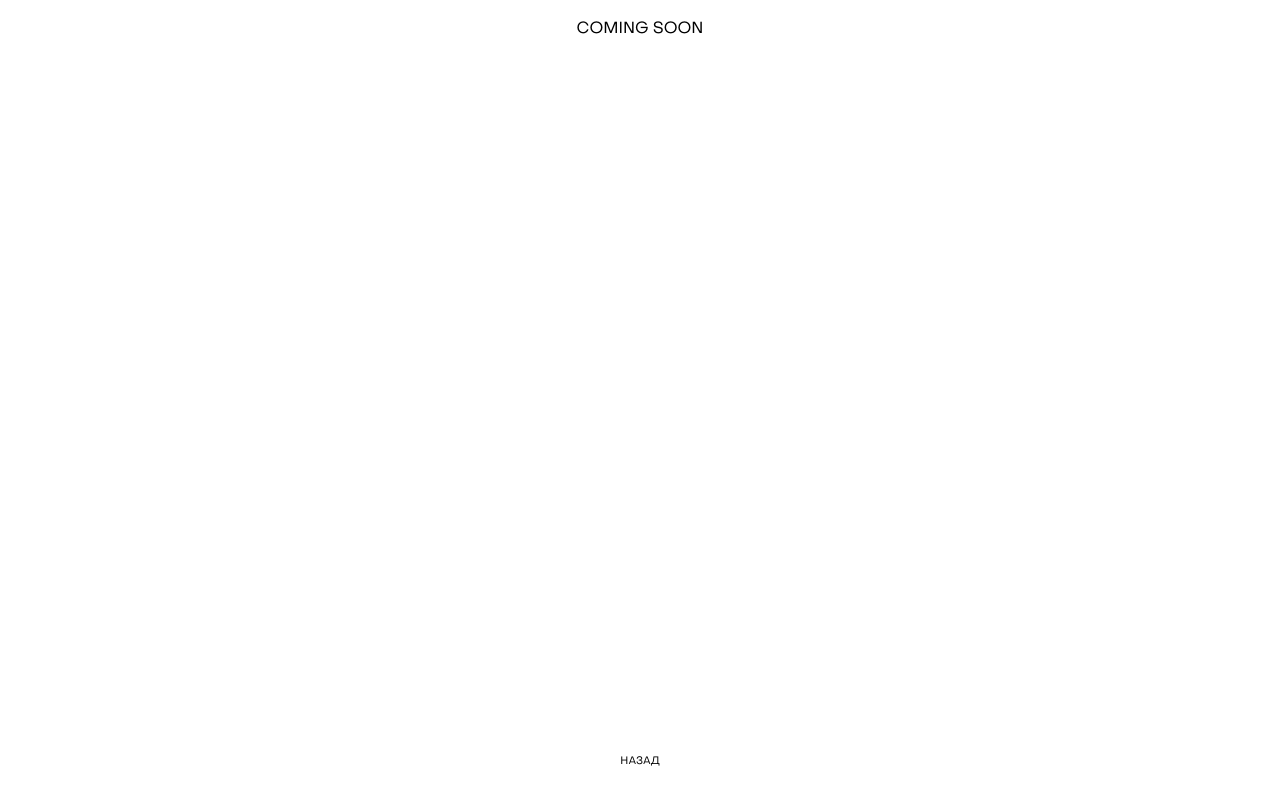
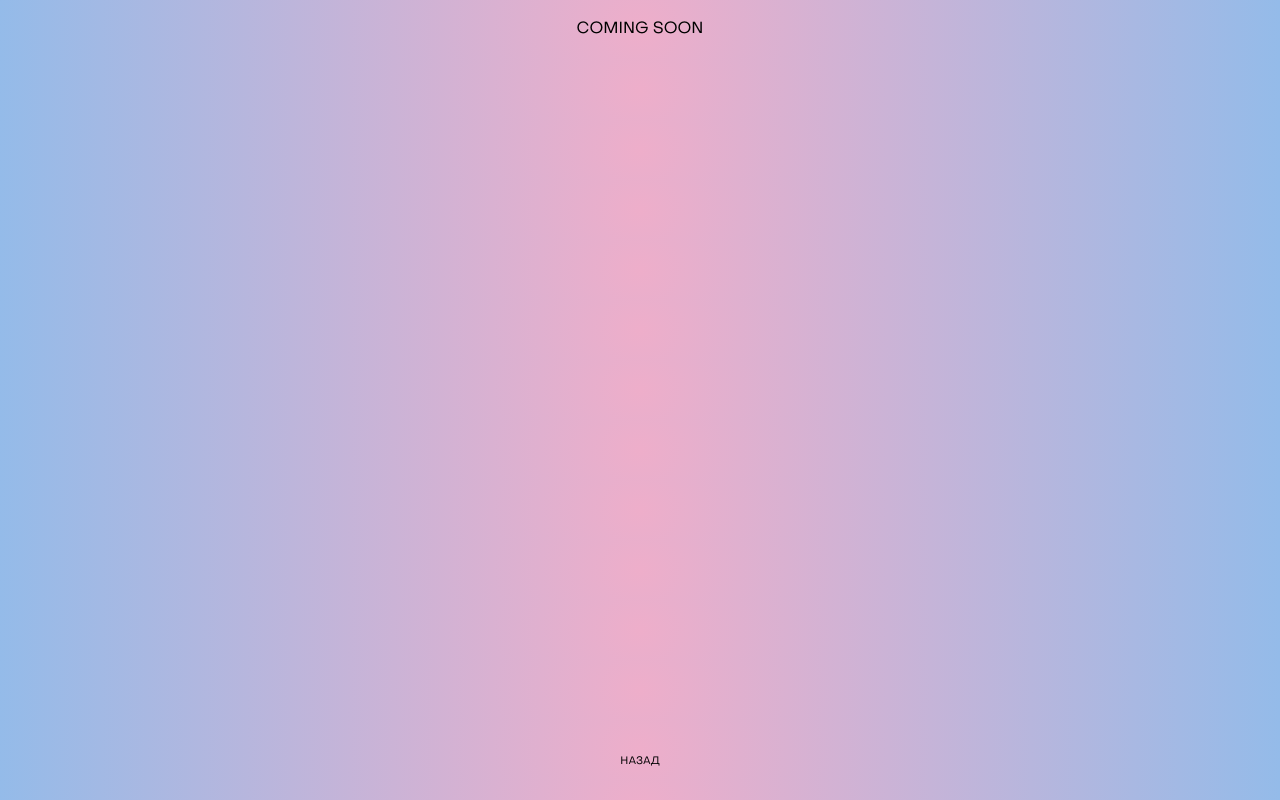
Before and after one commit to doglink/acetate.github.io, a plain HTML site: page shop.html in a window 1280 px wide. Drawn offline with Linux system fonts and the light colour scheme; files that its build step writes are made by us from their sources.

Commit message:
gradient to shop

```diff
--- a/shop.html
+++ b/shop.html
@@ -11,6 +11,12 @@
 	<link rel="stylesheet" href="./js/style.css">
 </head>
 <body>
+	<style type="text/css">
+		body {
+			background: rgb(238,174,202);
+background: radial-gradient(circle, rgba(238,174,202,1) 0%, rgba(148,187,233,1) 100%);
+		}
+	</style>
 <div class="comingsoon">
 <h4>COMING SOON</h4>
 </div>
```
